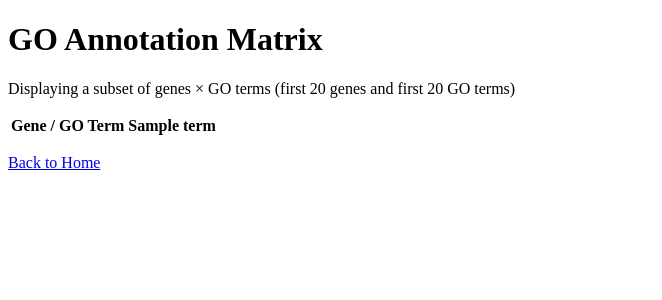
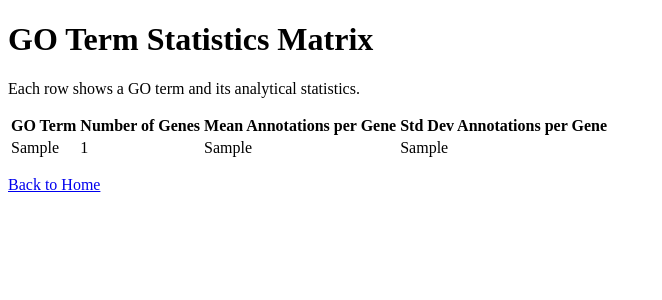
Before and after one commit to elicchi/gene_ont, a Flask app: template src/templates/matrix.html in a window 1280 px wide. Shown: the top 300 px of the page, without its empty margins (0-662 px from the left). Run offline with Flask 3, Linux system fonts and the light colour scheme; the template is opened without the code that fills it: most values are stand-ins (such as "Sample title", 1, 10 or a date in 2020); lists and menus that the app fills with data are empty; parts of the project's set-up code (start-up, migrations or seed data) failed here and were passed over.

Commit message:
Update matrix.html

```diff
--- a/src/templates/matrix.html
+++ b/src/templates/matrix.html
@@ -1,29 +1,29 @@
 <!DOCTYPE html>
 <html>
 <head>
-    <title>GO Annotation Matrix</title>
+    <title>GO Term Statistics Matrix</title>
 </head>
 <body>
-    <h1>GO Annotation Matrix</h1>
-    <p>Displaying a subset of genes × GO terms (first 20 genes and first 20 GO terms)</p>
+    <h1>GO Term Statistics Matrix</h1>
+    <p>Each row shows a GO term and its analytical statistics.</p>
 
     <table>
         <thead>
             <tr>
-                <th>Gene / GO Term</th>
-                {% for term in terms %}
-                    <th>{{ term }}</th>
-                {% endfor %}
+                <th>GO Term</th>
+                <th>Number of Genes</th>
+                <th>Mean Annotations per Gene</th>
+                <th>Std Dev Annotations per Gene</th>
             </tr>
         </thead>
         <tbody>
-            {% for i, gene in enumerate(genes) %}
-                <tr>
-                    <td>{{ gene }}</td>
-                    {% for val in matrix[i] %}
-                        <td>{{ val }}</td>
-                    {% endfor %}
-                </tr>
+            {% for i in range(go_terms|length) %}
+            <tr>
+                <td>{{ go_terms[i] }}</td>
+                <td>{{ num_genes[i] }}</td>
+                <td>{{ mean_anns[i] }}</td>
+                <td>{{ std_anns[i] }}</td>
+            </tr>
             {% endfor %}
         </tbody>
     </table>
```
